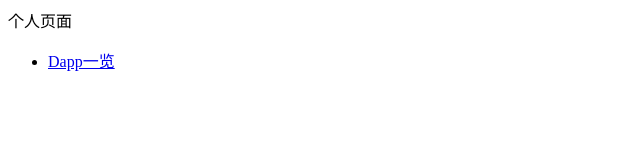
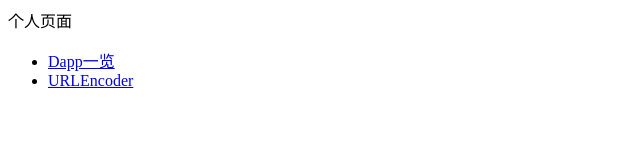
Before and after one commit to dingsq820/dingsq820.github.io, a plain HTML site: page index.html in a window 1280 px wide. Shown: the whole page, without its empty margins (0-640 px from the left). Drawn offline with Linux system fonts and the light colour scheme.

Commit message:
Update index.html

```diff
--- a/index.html
+++ b/index.html
@@ -2,4 +2,5 @@
 
 <ul>
   <li> <a href="./dappList/dappList.html">Dapp一览</a> </li>
+  <li> <a href="https://www.urlencoder.org/" target="_blank">URLEncoder</a> </li>
 </ul>
```
